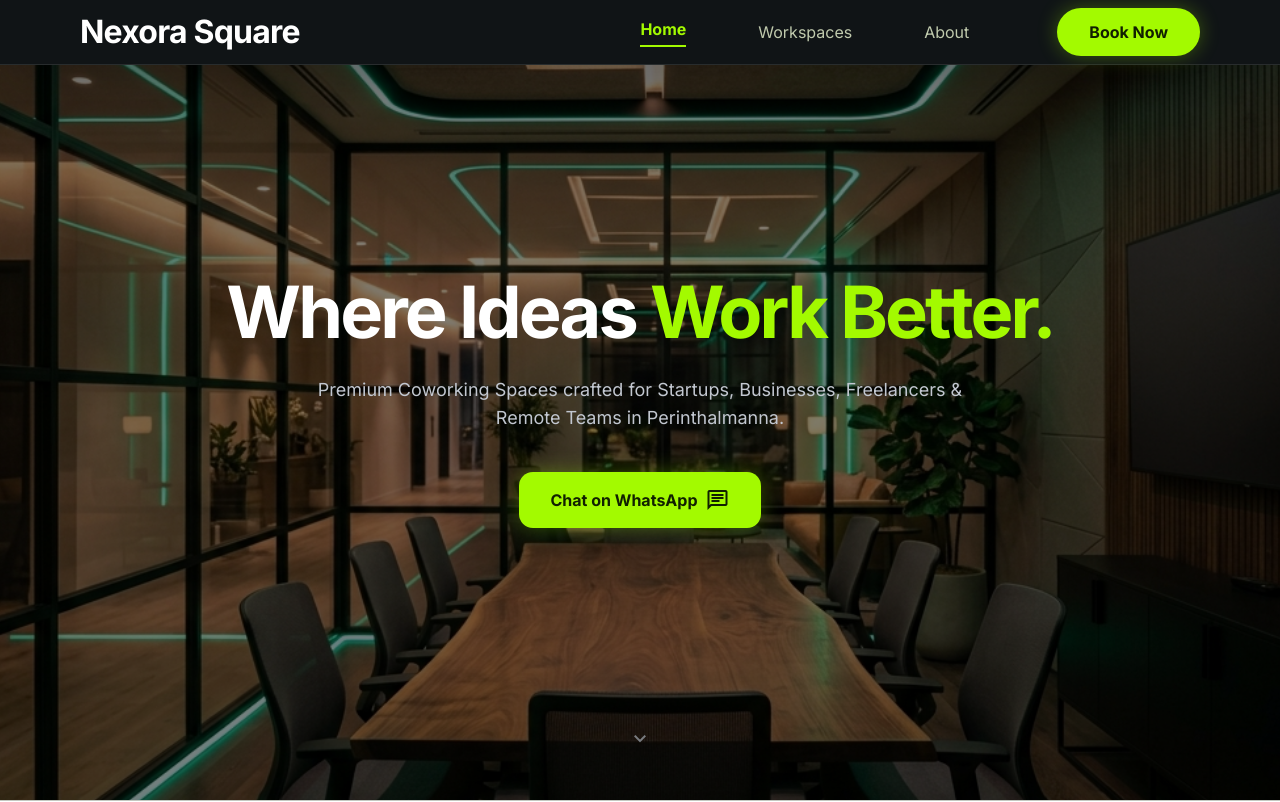
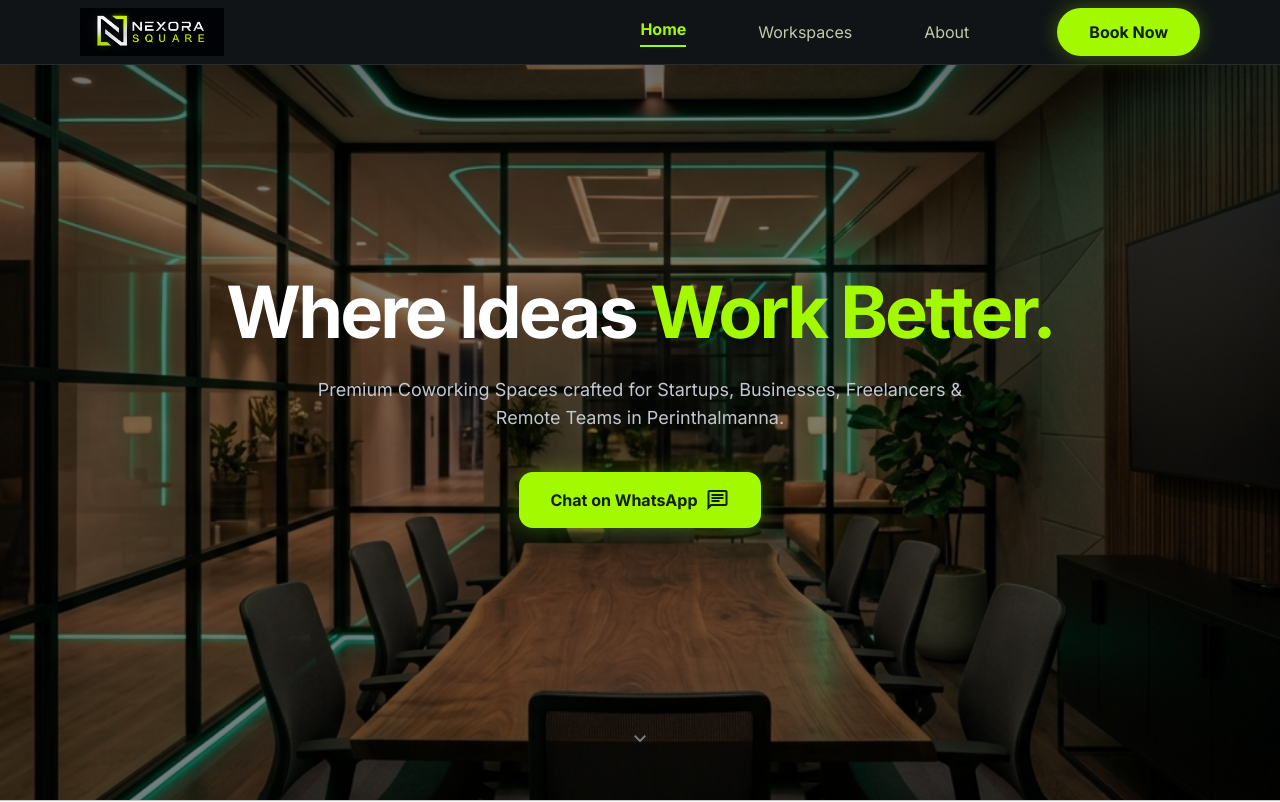
Before and after one commit to nexorasquare/nexora, a Next.js app: page / in a window 1280 px wide. Shown: the top 802 px of the page. Built offline with nearby package versions, Linux system fonts and the light colour scheme.

Commit message:
Replace text logo with new image logo in header and footer

```diff
--- a/src/components/layout/Footer.tsx
+++ b/src/components/layout/Footer.tsx
@@ -1,4 +1,5 @@
 import Link from "next/link";
+import Image from "next/image";
 import React from "react";
 
 export function Footer() {
@@ -6,8 +7,13 @@ export function Footer() {
     <footer className="bg-surface-container-lowest border-t border-white/5 py-section-padding">
       <div className="grid grid-cols-1 md:grid-cols-4 gap-gutter px-margin-mobile md:px-margin-desktop max-w-container-max mx-auto">
         <div className="col-span-1 md:col-span-1">
-          <div className="font-headline-md text-headline-md font-extrabold text-primary mb-6">
-            Nexora Square
+          <div className="relative w-32 h-10 md:w-40 md:h-12 flex items-center mb-6">
+            <Image
+              src="/images/logo.png"
+              alt="Nexora Square"
+              fill
+              className="object-contain object-left"
+            />
           </div>
           <p className="text-on-surface-variant font-body-md mb-8">
             Architectural Sanctuary for the high-performance professional. Your space, your focus, your growth.
--- a/src/components/layout/Navbar.tsx
+++ b/src/components/layout/Navbar.tsx
@@ -1,6 +1,7 @@
 "use client";
 
 import Link from "next/link";
+import Image from "next/image";
 import React, { useState } from "react";
 import { usePathname } from "next/navigation";
 import { BookingModal } from "@/components/ui/BookingModal";
@@ -27,8 +28,14 @@ export function Navbar() {
   return (
     <nav className="fixed top-0 w-full bg-background border-b border-white/10 shadow-2xl z-50 transition-all duration-300">
       <div className="flex justify-between items-center w-full px-margin-mobile md:px-margin-desktop py-base max-w-container-max mx-auto relative z-50">
-        <Link href="/" onClick={closeMenu} className="font-headline-md text-headline-md font-bold text-primary tracking-tight">
-          Nexora Square
+        <Link href="/" onClick={closeMenu} className="relative w-32 h-10 md:w-40 md:h-12 flex items-center">
+          <Image
+            src="/images/logo.png"
+            alt="Nexora Square"
+            fill
+            className="object-contain object-left"
+            priority
+          />
         </Link>
         <div className="hidden md:flex gap-gutter items-center space-x-12">
           {navLinks.map((link) => {
```
Also changed, not shown: public/images/logo.png (added).
